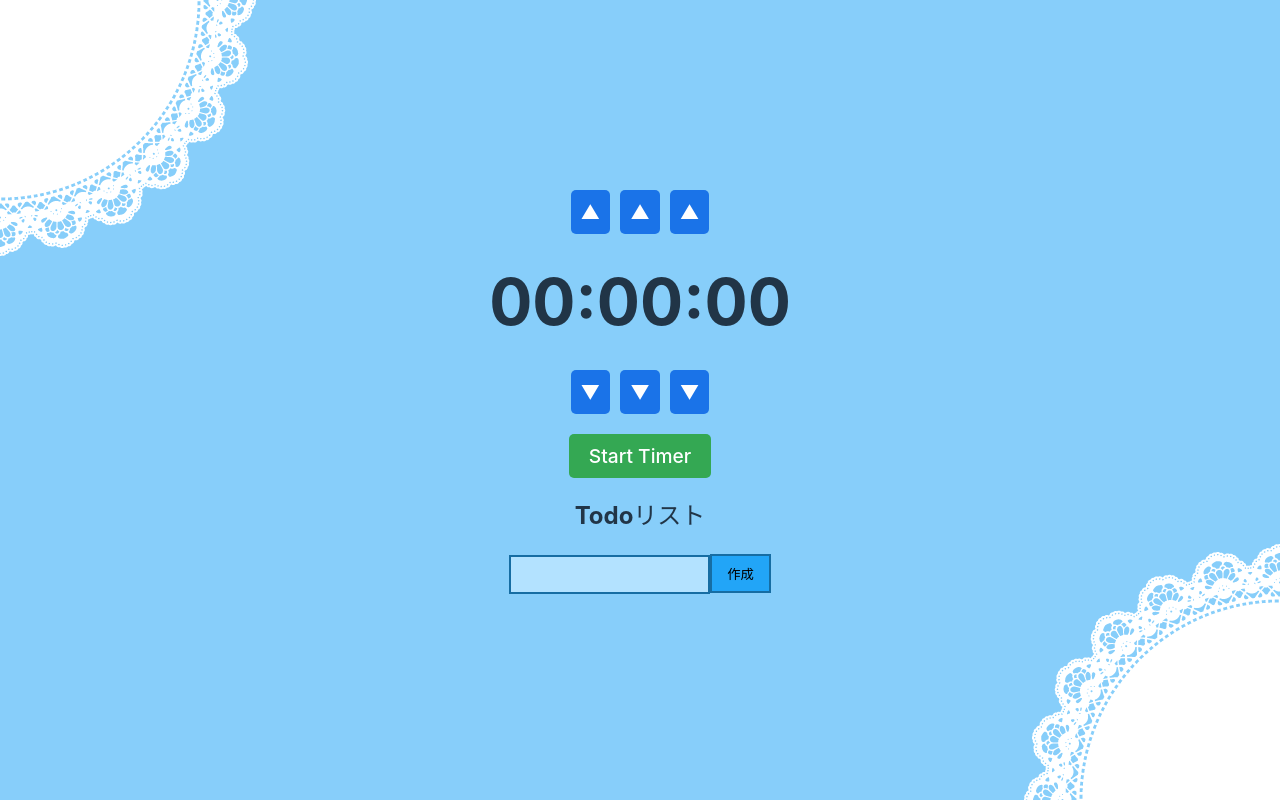
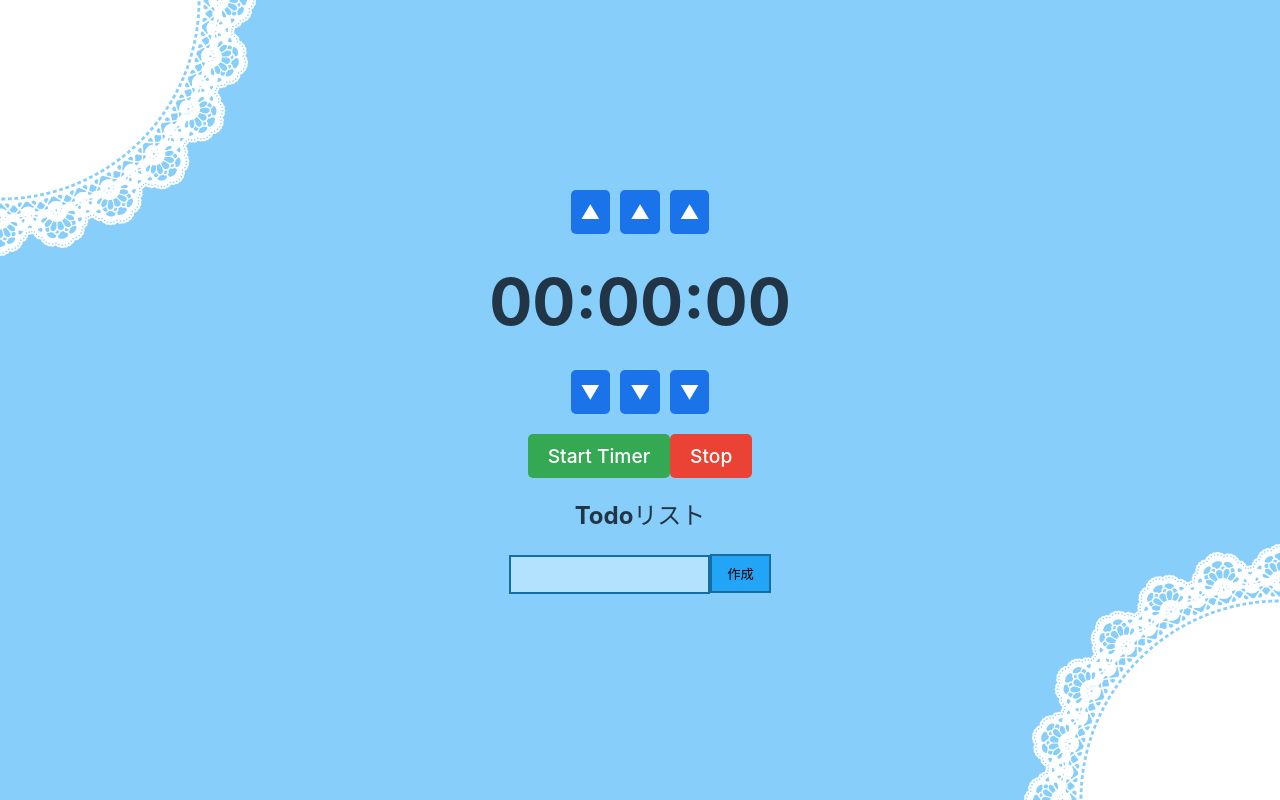
Before and after one commit to garden905/selfkanri, a React (Vite) app: page / in a window 1280 px wide. Built offline with nearby package versions, Linux system fonts and the light colour scheme.

Commit message:
タイマーストップボタンを追加

```diff
--- a/package.json
+++ b/package.json
@@ -15,6 +15,7 @@
   },
   "devDependencies": {
     "@eslint/js": "^9.17.0",
+    "@types/node": "^22.13.10",
     "@types/react": "^18.3.17",
     "@types/react-dom": "^18.3.5",
     "@vitejs/plugin-react-swc": "^3.5.0",
--- a/src/App.css
+++ b/src/App.css
@@ -150,6 +150,17 @@ text-align:center;
   transition: background-color 0.3s;
 }
 
+.stop-button{
+  padding: 10px 20px;
+  font-size: 1.2em;
+  cursor: pointer;
+  background-color: #ea4335;
+  color: white;
+  border: none;
+  border-radius: 5px;
+  transition: background-color 0.3s;
+}
+
 .start-button:hover {
   background-color: #2c8c43;
 }
--- a/src/App.tsx
+++ b/src/App.tsx
@@ -9,6 +9,7 @@ function App() {
   const [seconds, setSeconds] = useState<number>(0);
   const [isActive, setIsActive] = useState<boolean>(false);
   const [isRotating, setIsRotating] = useState(false);
+
   type Todo = {
     inputValue: string;
     id: number;
@@ -47,6 +48,9 @@ function App() {
 
   const handleStart = () => {
     setIsActive(true);
+  };
+  const handleStop = () => {
+    setIsActive(false);
   };
 
   const incrementHours = () => {
@@ -195,6 +199,9 @@ function App() {
         <button className="start-button" onClick={handleStart}>
           Start Timer
         </button>
+        <button className="stop-button" onClick={handleStop}>
+          Stop
+        </button>
 
         <ul>
           {todos.map((todo) => (
```
Also changed, not shown: 1 other file (tests, documents, lock files or other folders).
